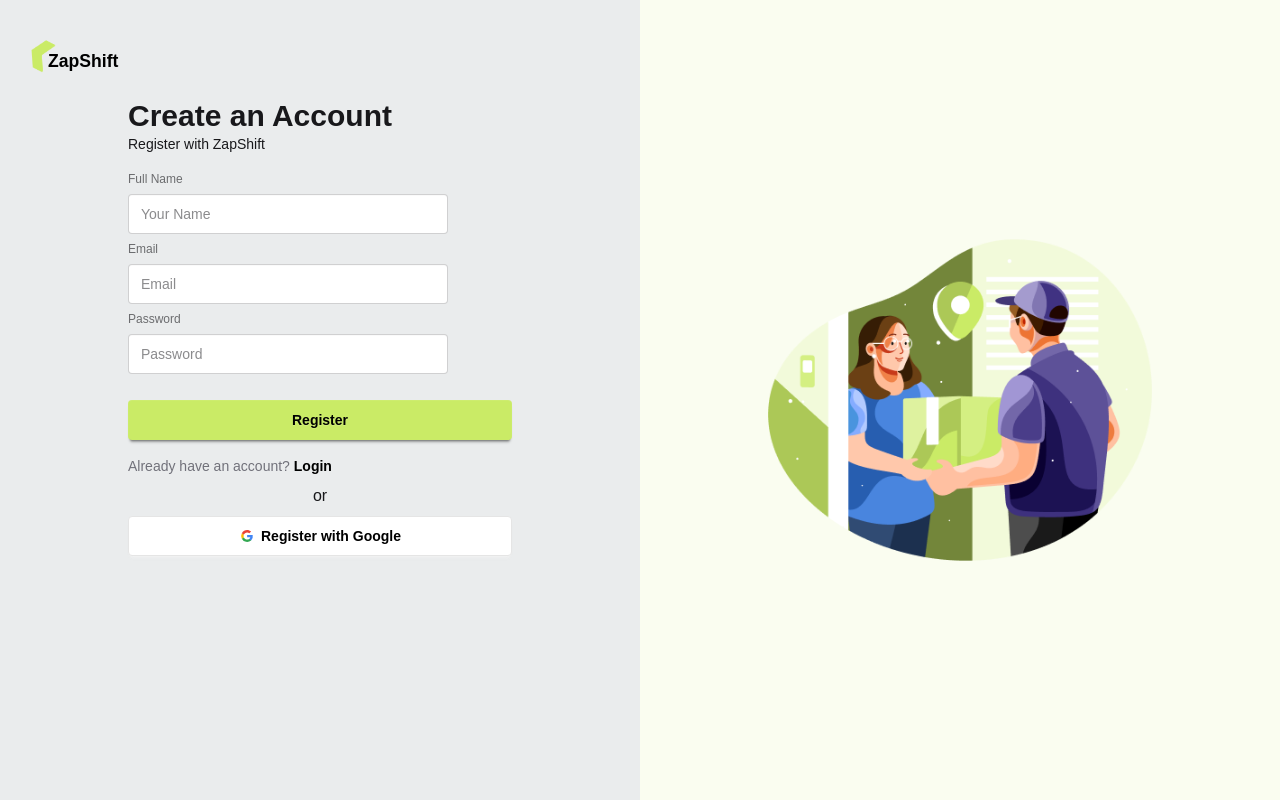
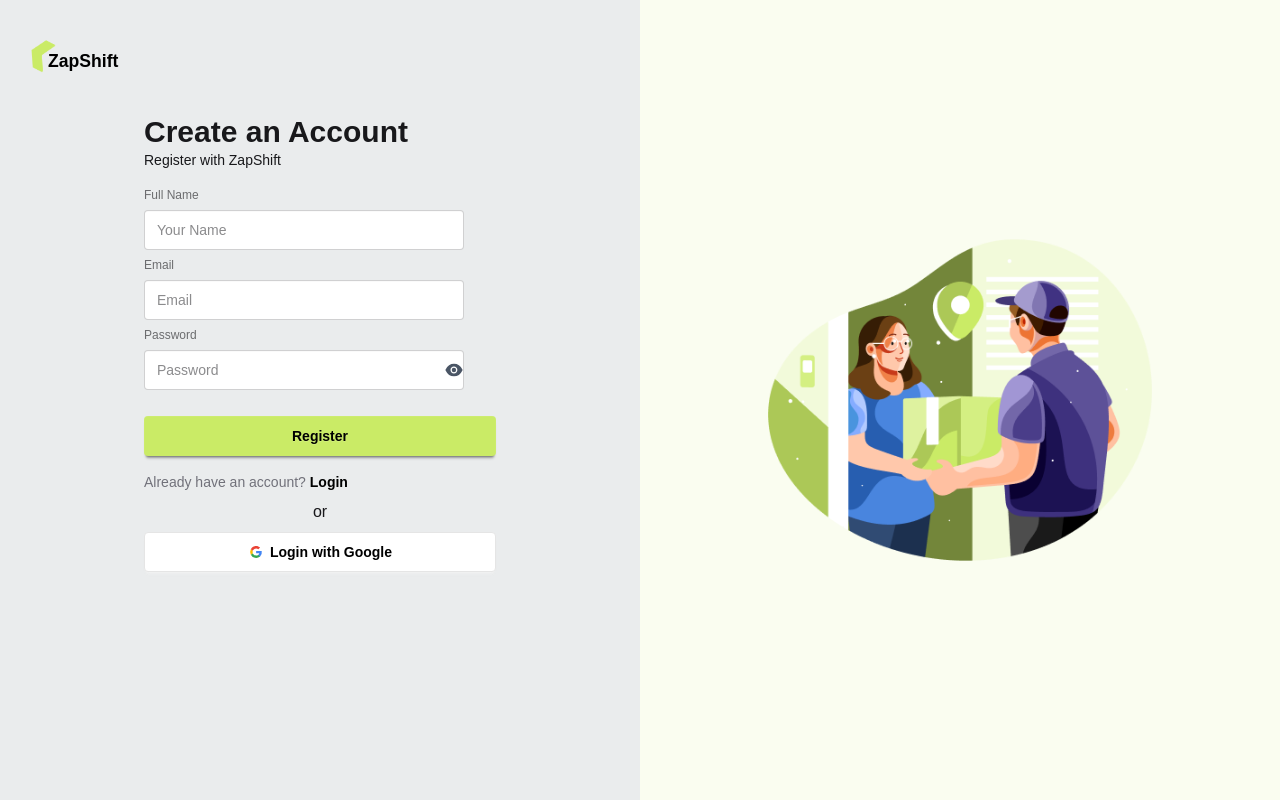
Before and after one commit to ShantoOBS/zap-shift-client, a React (Vite) app: page /register in a window 1280 px wide. Built offline with nearby package versions, Linux system fonts and the light colour scheme.

Commit message:
impelement firebase authentication

```diff
--- a/package.json
+++ b/package.json
@@ -23,6 +23,7 @@
     "react-dom": "^19.2.0",
     "react-fast-marquee": "^1.6.5",
     "react-hook-form": "^7.66.1",
+    "react-icons": "^5.5.0",
     "react-leaflet": "^5.0.0-rc.2",
     "react-responsive-carousel": "^3.2.23",
     "react-router": "^7.9.6",
--- a/src/Compontens/Logo.jsx
+++ b/src/Compontens/Logo.jsx
@@ -3,7 +3,7 @@ import { Link } from 'react-router'
 import logo from '/assets/logo.png'
 
 export default function Logo({color}) {
-  console.log(color);
+
   return (
     <Link to='/' className='flex relative'>
            <img src={logo} alt="" className='absolute -top-2 -left-4 h-8 -rotate-4' />
--- /dev/null
+++ b/src/Compontens/Social.jsx
@@ -0,0 +1,53 @@
+import React from 'react'
+import useAuth from '../Hooks/useAuth'
+
+export default function Social() {
+
+    const {signInWithGoogle}=useAuth();
+
+    const handleSubmit=()=>{
+         signInWithGoogle()
+         .then(res=>console.log(res))
+         .catch(error=>{console.log(error)});
+    }
+
+    return (
+        <div>
+
+            <p className="text-center my-2">or</p>
+
+            {/* Google Login Button */}
+            <button onClick={handleSubmit} className="btn bg-white text-black border-[#e5e5e5] w-full ">
+                <svg
+                    aria-label="Google logo"
+                    width="16"
+                    height="16"
+                    xmlns="http://www.w3.org/2000/svg"
+                    viewBox="0 0 512 512"
+                >
+                    <g>
+                        <path d="m0 0H512V512H0" fill="#fff"></path>
+                        <path
+                            fill="#34a853"
+                            d="M153 292c30 82 118 95 171 60h62v48A192 192 0 0190 341"
+                        ></path>
+                        <path
+                            fill="#4285f4"
+                            d="m386 400a140 175 0 0053-179H260v74h102q-7 37-38 57"
+                        ></path>
+                        <path
+                            fill="#fbbc02"
+                            d="m90 341a208 200 0 010-171l63 49q-12 37 0 73"
+                        ></path>
+                        <path
+                            fill="#ea4335"
+                            d="m153 219c22-69 116-109 179-50l55-54c-78-75-230-72-297 55"
+                        ></path>
+                    </g>
+                </svg>
+                Login with Google
+            </button>
+
+        </div>
+    )
+}
--- /dev/null
+++ b/src/Hooks/useAuth.jsx
@@ -0,0 +1,7 @@
+import React, { use } from 'react'
+import { AuthContext } from '../Context/AuthContext/AuthContext'
+
+export default function useAuth() {
+  const authInfo=use(AuthContext)
+  return authInfo;
+}
--- a/src/layout/AuthLayout.jsx
+++ b/src/layout/AuthLayout.jsx
@@ -9,7 +9,7 @@ export default function AuthLayout() {
 
       {/* LEFT SIDE (Form Section) */}
       <div className="w-full md:w-1/2 p-6 md:p-12 flex flex-col">
-        <Logo />
+        <Logo color={false} />
 
         <div className="py-4 md:px-16 lg:px-20 md:py-6 flex-1">
           <Outlet />
--- a/src/page/Auth/Login.jsx
+++ b/src/page/Auth/Login.jsx
@@ -1,10 +1,17 @@
-import React, { useContext } from "react";
+import React, { useState } from "react";
 import { useForm } from "react-hook-form";
 import { Link } from "react-router";
-import { AuthContext } from "../../Context/AuthContext/AuthContext";
+import Social from "../../Compontens/Social";
+import { AiFillEye, AiFillEyeInvisible } from "react-icons/ai";
+
+import useAuth from "../../Hooks/useAuth";
 
 
 export default function Login() {
+   const [showPassword, setShowPassword] = useState(false);
+    const togglePassword = () => setShowPassword(!showPassword);
+  const {signInUser}=useAuth();
+
   const {
     register,
     handleSubmit,
@@ -12,12 +19,13 @@ export default function Login() {
   } = useForm();
 
   const onSubmit = (data) => {
-    console.log("Form Data:", data);
+    signInUser(data.email,data.password)
+    .then(res=>{
+       console.log(res);
+    })
+    .catch(error=>{console.log(error)})
   };
 
-  const {name}=useContext(AuthContext);
-
-  console.log(name);
 
   return (
     <div>
@@ -41,24 +49,22 @@ export default function Login() {
 
           {/* Password */}
           <label className="label ">Password</label>
+           <div className="relative w-full">
                 <input
-            type="password"
-            className="input"
+                  type={showPassword ? "text" : "password"}
+                  className="input pr-10"
                   placeholder="Password"
                   {...register("password", {
                     required: "Password is required",
-              minLength: {
-                value: 8,
-                message: "Password must be at least 8 characters",
-              },
-              pattern: {
-                value:
-                  /^(?=.*[a-z])(?=.*[A-Z])(?=.*\d)(?=.*[@$!%*?&])[A-Za-z\d@$!%*?&]+$/,
-                message:
-                  "Must contain upper, lower, number, and special character",
-              },
                   })}
                 />
+                <span
+                  className="absolute right-17 top-1/2 transform -translate-y-1/2 cursor-pointer text-gray-600"
+                  onClick={togglePassword}
+                >
+                  {showPassword ? <AiFillEyeInvisible size={20} /> : <AiFillEye size={20} />}
+                </span>
+              </div>
 
           {/* Password Errors */}
           {errors.password && (
@@ -86,37 +92,7 @@ export default function Login() {
         </Link>
       </p>
 
-      {/* Google Login Button */}
-      <button className="btn bg-white text-black border-[#e5e5e5] w-full mt-5">
-        <svg
-          aria-label="Google logo"
-          width="16"
-          height="16"
-          xmlns="http://www.w3.org/2000/svg"
-          viewBox="0 0 512 512"
-        >
-          <g>
-            <path d="m0 0H512V512H0" fill="#fff"></path>
-            <path
-              fill="#34a853"
-              d="M153 292c30 82 118 95 171 60h62v48A192 192 0 0190 341"
-            ></path>
-            <path
-              fill="#4285f4"
-              d="m386 400a140 175 0 0053-179H260v74h102q-7 37-38 57"
-            ></path>
-            <path
-              fill="#fbbc02"
-              d="m90 341a208 200 0 010-171l63 49q-12 37 0 73"
-            ></path>
-            <path
-              fill="#ea4335"
-              d="m153 219c22-69 116-109 179-50l55-54c-78-75-230-72-297 55"
-            ></path>
-          </g>
-        </svg>
-        Login with Google
-      </button>
+     <Social></Social>
     </div>
   );
 }
--- a/src/page/Auth/Register.jsx
+++ b/src/page/Auth/Register.jsx
@@ -1,23 +1,28 @@
-import React from "react";
+import React, { useState } from "react";
 import { useForm } from "react-hook-form";
-import { Link } from "react-router";   // ⬅ login link support
+import { Link } from "react-router";
+import { AiFillEye, AiFillEyeInvisible } from "react-icons/ai"; // react icons
+import useAuth from "../../Hooks/useAuth";
+import Social from "../../Compontens/Social";
 
 export default function Register() {
-  const {
-    register,
-    handleSubmit,
-    watch,
-    formState: { errors },
-  } = useForm();
+  const { register, handleSubmit, formState: { errors } } = useForm();
+  const [showPassword, setShowPassword] = useState(false);
 
-  const passwordValue = watch("password");
+  const { registerUser } = useAuth()
+
+  const togglePassword = () => setShowPassword(!showPassword);
 
   const onSubmit = (data) => {
-    console.log("Register Data:", data);
+    registerUser(data.email, data.password)
+      .then(res => {
+        console.log(res);
+      })
+      .catch(error => { console.log(error) })
   };
 
   return (
-    <div>
+    <div className="max-w-md mx-auto p-4">
       <p className="text-2xl md:text-3xl font-bold">Create an Account</p>
       <p className="text-xs md:text-sm mb-3">Register with ZapShift</p>
 
@@ -32,97 +37,56 @@ export default function Register() {
             placeholder="Your Name"
             {...register("name", { required: "Full Name is required" })}
           />
-          {errors.name && (
-            <span className="text-red-500 text-xs">{errors.name.message}</span>
-          )}
+          {errors.name && <span className="text-red-500 text-xs">{errors.name.message}</span>}
 
           {/* Email */}
-          <label className="label ">Email</label>
+          <label className="label">Email</label>
           <input
             type="email"
             className="input"
             placeholder="Email"
             {...register("email", { required: "Email is required" })}
           />
-          {errors.email && (
-            <span className="text-red-500 text-xs">{errors.email.message}</span>
-          )}
+          {errors.email && <span className="text-red-500 text-xs">{errors.email.message}</span>}
 
-          {/* Password */}
-          <label className="label ">Password</label>
+          {/* Password with React Icon toggle */}
+          <label className="label">Password</label>
+          <div className="relative w-full">
             <input
-            type="password"
-            className="input"
+              type={showPassword ? "text" : "password"}
+              className="input pr-10"
               placeholder="Password"
               {...register("password", {
                 required: "Password is required",
-              minLength: {
-                value: 8,
-                message: "Password must be at least 8 characters",
-              },
-              pattern: {
-                value:
-                  /^(?=.*[a-z])(?=.*[A-Z])(?=.*\d)(?=.*[@$!%*?&])[A-Za-z\d@$!%*?&]+$/,
-                message:
-                  "Must contain upper, lower, number, and special character",
-              },
               })}
             />
-
-          {errors.password && (
-            <span className="text-red-500 text-xs">
-              {errors.password.message}
+            <span
+              className="absolute right-8 top-1/2 transform -translate-y-1/2 cursor-pointer text-gray-600"
+              onClick={togglePassword}
+            >
+              {showPassword ? <AiFillEyeInvisible size={20} /> : <AiFillEye size={20} />}
             </span>
-          )}
+          </div>
+          {errors.password && <span className="text-red-500 text-xs">{errors.password.message}</span>}
 
           <button
             type="submit"
-            className="btn btn-neutral mt-5 bg-[#caeb66] text-black border-0"
+            className="btn btn-neutral mt-5 bg-[#caeb66] text-black border-0 w-full"
           >
             Register
           </button>
         </fieldset>
       </form>
 
-      {/* LOGIN LINK BELOW FORM */}
+      {/* LOGIN LINK */}
       <p className="text-[#71717a] text-xs md:text-sm mt-3">
         Already have an account?{" "}
         <Link to="/login" className="text-black font-semibold link link-hover">
           Login
         </Link>
       </p>
-      <p className="text-center my-2">or</p>
-      {/* Google Register Button */}
-      <button className="btn bg-white text-black border-[#e5e5e5] w-full">
-        <svg
-          aria-label="Google logo"
-          width="16"
-          height="16"
-          xmlns="http://www.w3.org/2000/svg"
-          viewBox="0 0 512 512"
-        >
-          <g>
-            <path d="m0 0H512V512H0" fill="#fff"></path>
-            <path
-              fill="#34a853"
-              d="M153 292c30 82 118 95 171 60h62v48A192 192 0 0190 341"
-            ></path>
-            <path
-              fill="#4285f4"
-              d="m386 400a140 175 0 0053-179H260v74h102q-7 37-38 57"
-            ></path>
-            <path
-              fill="#fbbc02"
-              d="m90 341a208 200 0 010-171l63 49q-12 37 0 73"
-            ></path>
-            <path
-              fill="#ea4335"
-              d="m153 219c22-69 116-109 179-50l55-54c-78-75-230-72-297 55"
-            ></path>
-          </g>
-        </svg>
-        Register with Google
-      </button>
+
+      <Social></Social>
     </div>
   );
 }
```
Also changed, not shown: src/Context/AuthContext/AuthProvider.jsx (+13 -2 lines), 1 other file (tests, documents, lock files or other folders). Lines whose indentation alone changed are shown as unchanged.
